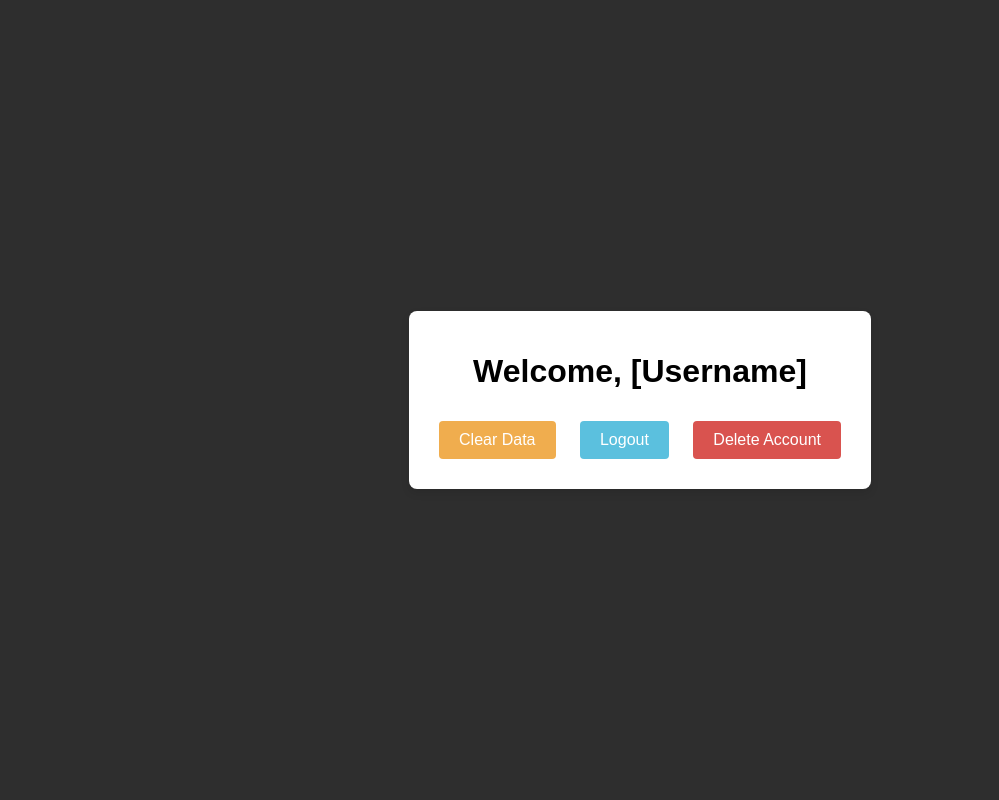
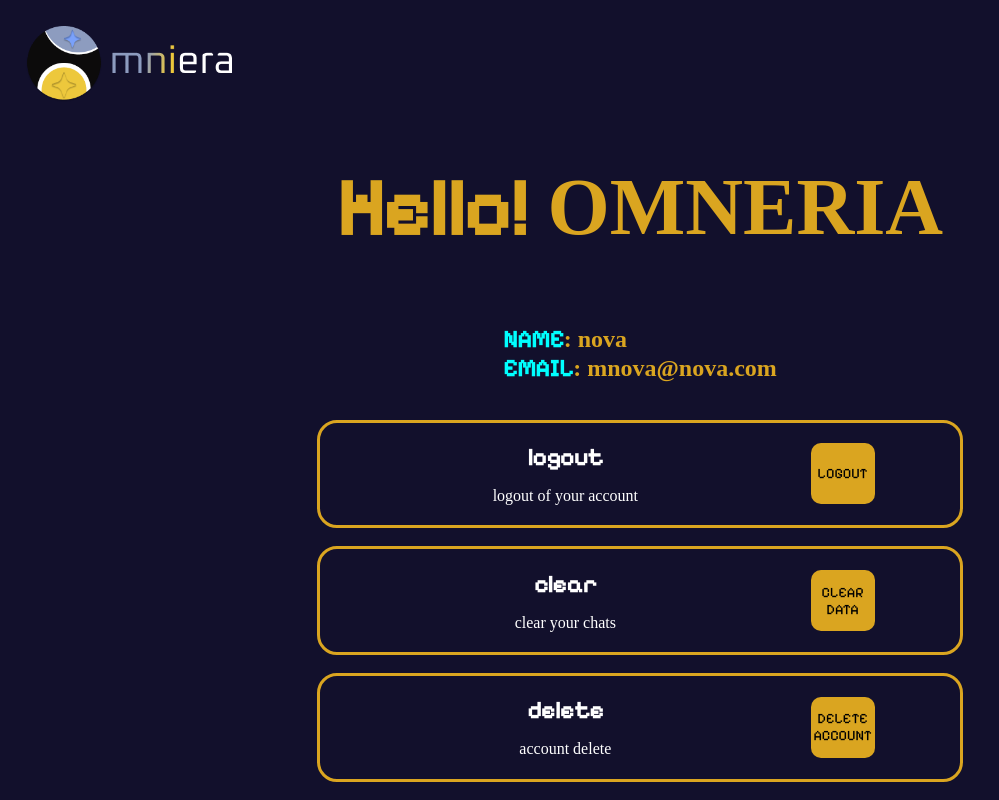
Before and after one commit to MayuraPatkar/Omniera, a website: page client/profile.ejs in a window 1280 px wide. Shown: the whole page, without its empty margins (0-999 px from the left). Drawn offline with nearby package versions, Linux system fonts and the light colour scheme; files that its build step writes are made by us from their sources.

Commit message:
update profie page

```diff
--- a/client/profile.ejs
+++ b/client/profile.ejs
@@ -4,75 +4,52 @@
 <head>
     <meta charset="UTF-8">
     <meta name="viewport" content="width=device-width, initial-scale=1.0">
-    <link rel="icon" href="../assets/logo_O.png" type="image/x-icon">
+    <title>Document</title>
+    <link rel="stylesheet" href="../static/profile.css">
     <link rel="stylesheet" href="https://fonts.googleapis.com/css2?family=Pixelify+Sans&display=swap">
-    <title>Profile Page</title>
-    <style>
-        body {
-            font-family: Arial, sans-serif;
-            background-color: #2e2e2e;
-            display: flex;
-            justify-content: center;
-            align-items: center;
-            height: 100vh;
-            margin: 0;
-        }
-
-        .profile-container {
-            background-color: #fff;
-            padding: 20px;
-            border-radius: 8px;
-            box-shadow: 0px 4px 8px rgba(0, 0, 0, 0.1);
-            text-align: center;
-        }
-
-        .profile-options button {
-            margin: 10px;
-            padding: 10px 20px;
-            font-size: 16px;
-            cursor: pointer;
-            border: none;
-            border-radius: 4px;
-            transition: background-color 0.3s;
-        }
-
-        #clearDataBtn {
-            background-color: #f0ad4e;
-            color: white;
-        }
-
-        #logoutBtn {
-            background-color: #5bc0de;
-            color: white;
-        }
-
-        #deleteAccountBtn {
-            background-color: #d9534f;
-            color: white;
-        }
-
-        #deleteAccountBtn.danger:hover {
-            background-color: #c9302c;
-        }
-
-        button:hover {
-            opacity: 0.9;
-        }
-    </style>
 </head>
 
 <body>
-    <div class="profile-container">
-        <h1>Welcome, [Username]</h1>
-        <div class="profile-options">
-            <button id="clearDataBtn">Clear Data</button>
-            <button id="logoutBtn">Logout</button>
-            <button id="deleteAccountBtn" class="danger">Delete Account</button>
+
+    <header>
+        <div class="logo" onclick="window.location='/'">
+            <img src="\assets\logo.png" alt="logo of omneria">
         </div>
+    </header>
+    <div class="container">
+        <h1 class="greeting"> <span>Hello!</span> OMNERIA</h1>
+
+        <div class="details">
+            <P class="personal">
+            <h2 id="tc"><span>NAME</span>: nova</P>
+                <P class="personal"><span>EMAIL</span>: mnova@nova.com
+            </h2>
+            </P>
+            <div id="logout">
+                <div class="downbtn">
+                    <h2 class="fs"> logout</h2>
+                    <p>logout of your account</p>
+                </div> <button id="log">LOGOUT</button>
+            </div>
+            <div id="clear">
+                <div class="downbtn">
+                    <h2 class="fs"> clear</h2>
+                    <p>clear your chats</p>
+                </div><button id="cd" class="db">CLEAR DATA</button>
             </div>
 
+            <div id="delete">
+                <div class="downbtn">
+                    <h2 class="fs"> delete</h2>
+                    <p>account delete</p>
+                </div><button id="da" class="db">DELETE ACCOUNT</button>
+            </div>
+
+        </div>
+
+
         <script>document.getElementById('clearDataBtn').addEventListener('click', function () {
-            fetch('https://7868ff61-3000.inc1.devtunnels.ms/clear-data', {
+                fetch('http://localhost:3000/clear-data', {
                     method: 'POST',
                     headers: {
                         'Content-Type': 'application/json'
@@ -92,7 +69,7 @@
             });
 
             document.getElementById('logoutBtn').addEventListener('click', function () {
-            fetch('https://7868ff61-3000.inc1.devtunnels.ms/logout', {
+                fetch('http://localhost:3000/logout', {
                     method: 'POST',
                     headers: {
                         'Content-Type': 'application/json'
@@ -113,7 +90,7 @@
 
             document.getElementById('deleteAccountBtn').addEventListener('click', function () {
                 if (confirm('Are you sure you want to delete your account? This action cannot be undone.')) {
-                fetch('https://7868ff61-3000.inc1.devtunnels.ms/kill-account', {
+                    fetch('http://localhost:3000/kill-account', {
                         method: 'POST',
                         headers: {
                             'Content-Type': 'application/json'
--- /dev/null
+++ b/static/profile.css
@@ -0,0 +1,111 @@
+* {
+    margin: 0;
+    padding: 0;
+
+
+
+}
+
+:root{
+    --textcolor--color:goldenrod;
+    --fontstyle-font-family:'Pixelify Sans', sans-serif;
+}
+
+body {
+    background-color: #12102c;
+    height: 100vh;
+    width: 100vw;
+
+
+
+}
+header{
+    width:100vw;
+    height: 20vh;
+    padding: 2%;
+    box-sizing: border-box;
+}
+
+
+.logo {
+    height: 70%;
+}
+
+.logo img {
+    height: 100%;
+    object-fit: contain;
+}
+.container
+{
+    height: 80vh;
+    width: 100vw;
+    display: flex;
+    flex-direction: column;
+    justify-content:space-evenly;
+    align-items:center;
+
+}
+.container h1{
+    font-size:  5rem;
+    color: goldenrod;
+    height: 20%;
+    width: 100%;
+    text-align: center;
+
+}
+.container h1 span{
+  font-family: var(--fontstyle-font-family);
+}
+#tc{
+    color:goldenrod;
+}
+
+#tc span{
+    font-family: var(--fontstyle-font-family);
+    color: aqua;
+}
+.fs{
+    font-family: var(--fontstyle-font-family);
+}
+.details
+{
+    height: 80%;
+    width: 100%;
+    display: flex;
+    justify-content: space-evenly;
+    align-items: center;
+    flex-direction: column;
+    color: white;
+}
+.details div{
+    width: 50%;
+    height: 20%;
+    display: flex;
+    justify-content: space-evenly;
+    align-items: center;
+    border: 3px solid goldenrod;
+    border-radius: 20px;
+
+}
+.details div div{
+    border:none;
+    display: flex;
+    flex-direction: column;
+    justify-content: space-evenly;
+    align-items: center;
+    height: 90%;
+
+}
+.details div button{
+    width: 10%;
+    height: 60%;
+    background-color: goldenrod;
+    border-radius: 10px;
+    border: none;
+    font-size: 0.9rem;
+    font-family: 'Pixelify Sans', sans-serif;
+}
+
+@media screen and (max-width:780px) {}
+
+@media screen and (max-width:480px) {}
```
Lines whose indentation alone changed are shown as unchanged.
